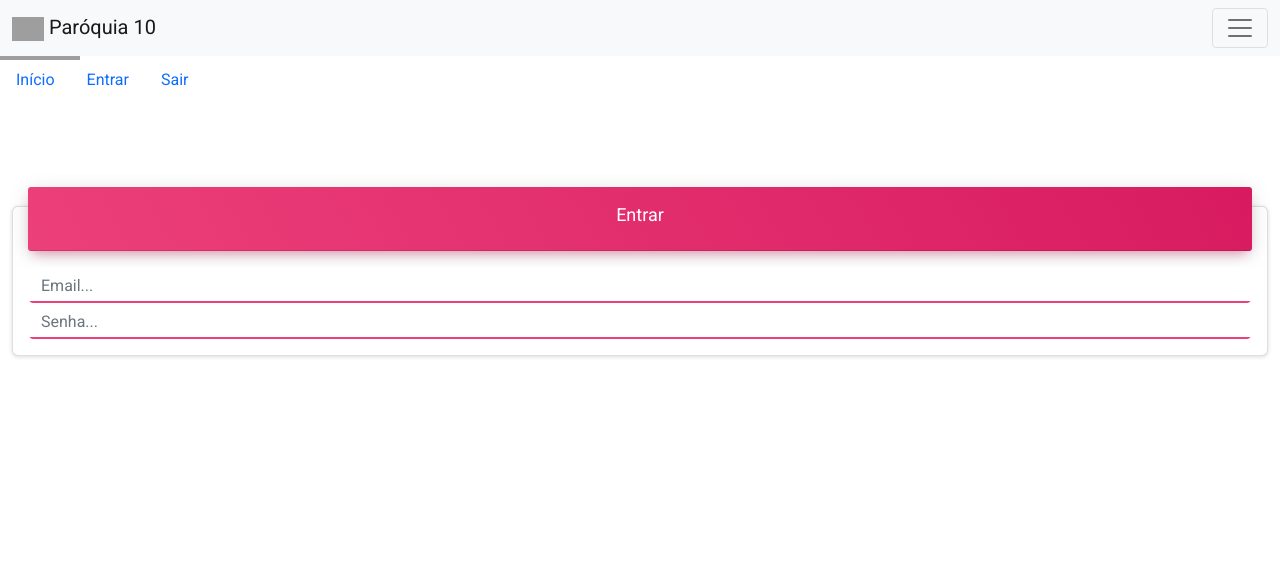
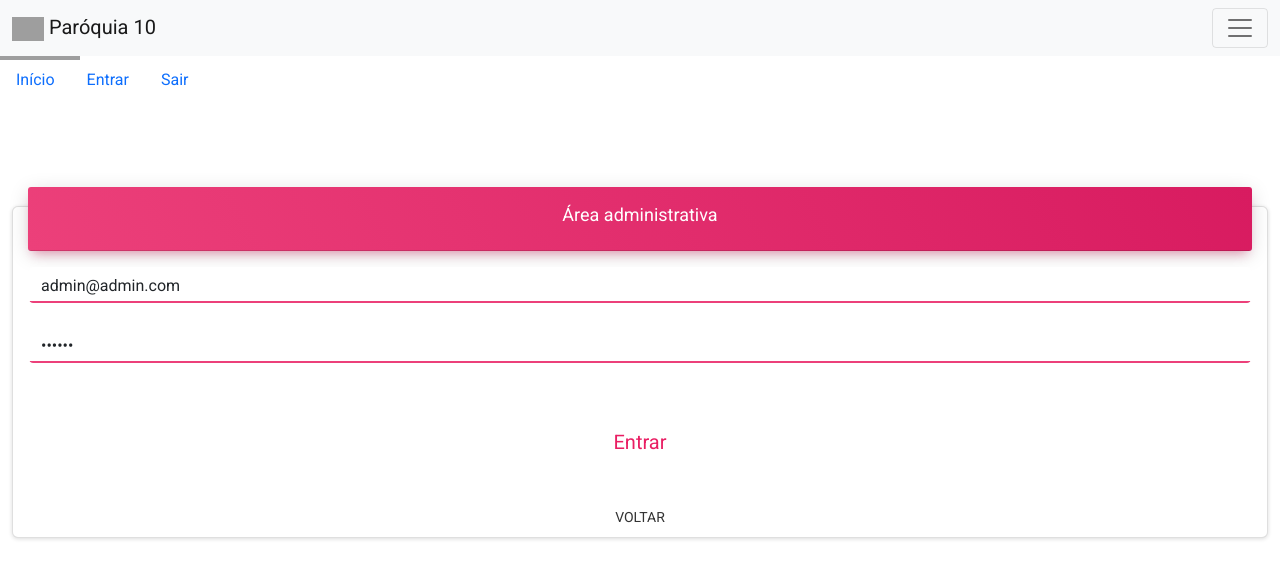
Before and after one commit to evaldorcardoso/Paroquia_10, a Vue app in the folder app/: page /login in a window 1280 px wide. Shown: the top 578 px of the page. Built offline with nearby package versions, Linux system fonts and the light colour scheme; grey boxes are pictures that could not be loaded.

Commit message:
Adicionado funcao de login e logoff com vuex

```diff
--- a/app/package.json
+++ b/app/package.json
@@ -13,7 +13,8 @@
     "bootstrap": "^5.1.3",
     "core-js": "^3.6.5",
     "vue": "^3.0.0",
-    "vue-router": "4"
+    "vue-router": "4",
+    "vuex": "^4.0.2"
   },
   "devDependencies": {
     "@vue/cli-plugin-babel": "~4.5.0",
--- a/app/src/components/Login.vue
+++ b/app/src/components/Login.vue
@@ -1,23 +1,45 @@
 <template>
   <div class="container-fluid">
-    <form action="" class="form">
+    <div v-if="errorMessage" class="alert alert-danger text-center">
+      <span>{{ errorMessage }}</span>
+    </div>
+    <form @submit.prevent="efetuarLogin" class="form">
       <div class="card card-login card hidden">
         <div class="card-header card-header-rose text-center">
-          <h4 class="card-title">
-            Entrar
-          </h4>
+          <h4 class="card-title">Área administrativa</h4>
         </div>
         <div class="card-body">
           <span class="bmd-form-group">
             <div class="input-group">
-              <input id="entrar_email" type="email" email="true" class="form-control" placeholder="Email...">
+              <input
+                id="entrar_email"
+                type="email"
+                email="true"
+                class="form-control"
+                placeholder="Email..."
+                v-model="user.email"
+              />
             </div>
           </span>
           <span class="bmd-form-group">
-            <div class="input-group">
-              <input id="entrar_senha" type="password" class="form-control" placeholder="Senha...">
+            <div class="input-group mt-4">
+              <input
+                id="entrar_senha"
+                type="password"
+                class="form-control"
+                placeholder="Senha..."
+                v-model="user.password"
+              />
             </div>
           </span>
+        </div>
+        <div class="card-footer text-center">
+          <div class="d-grid gap-2 col-6 mx-auto">
+            <button id="but_entrar" class="card-footer text-center">
+              <a class="btn btn-rose btn-link btn-lg">Entrar</a>
+            </button>
+            <a onclick="muda_tela('principal');">VOLTAR</a>
+          </div>
         </div>
       </div>
     </form>
@@ -25,23 +47,78 @@
 </template>
 
 <script>
+// import http from '@/http'
+
 export default {
-  name: 'Login'
+  name: 'Login',
+  data() {
+    return {
+      user: { email: 'admin@admin.com', password: '123456'},
+      errorMessage: ''
+    }
+  },
+  methods: {
+    efetuarLogin(){
+      this.$store
+        .dispatch('doLogin', this.user)
+        .then(() => {
+          this.$router.push({ name: 'Home' })
+          this.errorMessage = ''
+        })
+        .catch(error => {
+          // console.log(error.response);
+          this.errorMessage = error.response.data.message ? error.response.data.message : 'Erro ao entrar, tente novamente';
+        });
+    }
+  }
 }
 </script>
 
-<style>
-  .card-header:first-child{
+<style scoped>
+.card-header:first-child {
   border-radius: 3px;
   margin-top: -20px;
   padding: 15px;
 }
-  .form-control{
+.form-control {
   border: 0;
   height: 36px;
 }
 .form-control,
 .is-focused .form-control {
-  background-image: linear-gradient(to top, #ec407a 2px, rgba(156, 39, 176, 0) 2px), linear-gradient(to top, #d2d2d2 1px, rgba(210, 210, 210, 0) 1px);
+  background-image: linear-gradient(
+      to top,
+      #ec407a 2px,
+      rgba(156, 39, 176, 0) 2px
+    ),
+    linear-gradient(to top, #d2d2d2 1px, rgba(210, 210, 210, 0) 1px);
+}
+#but_entrar {
+  background-color: transparent;
+}
+.btn-rose {
+  background-color: transparent;
+  color: #e91e63;
+  box-shadow: none;
+  text-decoration: none;
+  border: 0;
+  padding: 2px;
+  margin-top: 30px;
+  margin-bottom: 30px;
+}
+.card-footer {
+  border: 0;
+  background-color: transparent;
+}
+.alert{
+  border: 0;
+  border-radius: 3px;
+  position: relative;
+  padding: 20px 15px;
+  line-height: 20px;
+}
+.alert.alert-danger{
+  background-color: #f55145;
+  color: #ffffff;
 }
 </style>
--- /dev/null
+++ b/app/src/components/MenuLogged.vue
@@ -0,0 +1,30 @@
+<template>
+    <ul id="nav" class="navbar-nav justify-content-end flex-grow-1 pe-3 text-center">
+        <router-link class="nav-item" active-class="active" to="/">Início</router-link>
+        <a class="nav-item" @click.prevent="doLogout">Sair</a>
+        <router-link class="nav-item" active-class="active" to="/about">Sobre</router-link>
+    </ul>
+</template>
+<script>
+import { logoutMixin } from '@/mixins'
+
+export default {
+    mixins: [logoutMixin]
+}
+</script>
+<style scoped>
+.nav-item.active{
+    color:  #ec407a;
+    font-style: bold;
+    border-bottom: 1px solid;
+    border-color:  #ec407a;
+}
+.nav-item{
+    height: 60px;
+    border-bottom: 1px solid;
+    border-color: gray;
+    padding: 25px;
+    text-decoration: none;
+    color: gray;
+}
+</style>
--- /dev/null
+++ b/app/src/components/MenuLogoff.vue
@@ -0,0 +1,23 @@
+<template>
+    <ul id="nav" class="navbar-nav justify-content-end flex-grow-1 pe-3 text-center">
+        <router-link class="nav-item" active-class="active" to="/">Início</router-link>
+        <router-link class="nav-item" active-class="active" to="/login">Entrar</router-link>
+        <router-link class="nav-item" active-class="active" to="/about">Sobre</router-link>
+    </ul>
+</template>
+<style scoped>
+.nav-item.active{
+    color:  #ec407a;
+    font-style: bold;
+    border-bottom: 1px solid;
+    border-color:  #ec407a;
+}
+.nav-item{
+    height: 60px;
+    border-bottom: 1px solid;
+    border-color: gray;
+    padding: 25px;
+    text-decoration: none;
+    color: gray;
+}
+</style>
--- a/app/src/components/NavigationBar.vue
+++ b/app/src/components/NavigationBar.vue
@@ -17,19 +17,27 @@
             <button type="button" class="btn-close text-reset" data-bs-dismiss="offcanvas" aria-label="Close"></button>
             </div>
             <div class="offcanvas-body">
-                <ul id="nav" class="navbar-nav justify-content-end flex-grow-1 pe-3 text-center">
-                    <router-link class="nav-item" active-class="active" to="/">Início</router-link>
-                    <router-link class="nav-item" active-class="active" to="/login">Entrar</router-link>
-                    <router-link class="nav-item" active-class="active" to="/about">Sobre</router-link>
-                </ul>
+                <MenuLogged v-if="userIsLogged"/>
+                <MenuLogoff v-else/>
             </div>
         </div>
         </div>
     </nav>
 </template>
 <script>
+import MenuLogged from './MenuLogged.vue'
+import MenuLogoff from './MenuLogoff.vue'
+import { mapGetters } from 'vuex'
+
 export default {
     name: 'NavigationBar',
+    components: {
+        MenuLogged,
+        MenuLogoff
+    },
+    computed: {
+        ...mapGetters(['userIsLogged'])
+    },
     watch: {
         '$route'(){
             if(document.querySelector('#offcanvasNavbar').classList.contains('show')){
@@ -39,20 +47,3 @@ export default {
     }
 }
 </script>
-<style scoped>
-.nav-item.active{
-    color:  #ec407a;
-    font-style: bold;
-    border-bottom: 1px solid;
-    border-color:  #ec407a;
-}
-.nav-item{
-    height: 60px;
-    border-bottom: 1px solid;
-    border-color: gray;
-    padding: 25px;
-    text-decoration: none;
-    color: gray;
-}
-
-</style>
--- a/app/src/main.js
+++ b/app/src/main.js
@@ -2,10 +2,12 @@ import { createApp } from 'vue'
 import App from './App.vue'
 import "bootstrap/dist/css/bootstrap.min.css"
 import "bootstrap"
+import store from './store'
 import http from '@/http'
 import router from '@/router'
 
 const paroquiaApp = createApp(App)
 paroquiaApp.config.globalProperties.$http = http
-paroquiaApp.use(router)
+paroquiaApp.config.globalProperties.$store = store
+paroquiaApp.use(router, store)
 paroquiaApp.mount('#app')
--- /dev/null
+++ b/app/src/mixins.js
@@ -0,0 +1,11 @@
+export const logoutMixin = {
+    methods: {
+        doLogout () {
+            this.$store.commit('USER_LOGOUT')
+            this.$router.push({ name: 'Home' })
+            if(document.querySelector('#offcanvasNavbar').classList.contains('show')){
+                document.querySelector('.navbar-toggler').click();
+            }
+        }
+    }
+}
--- a/app/src/router/index.js
+++ b/app/src/router/index.js
@@ -2,13 +2,14 @@ import { createRouter, createWebHistory } from 'vue-router'
 import Home from '@/components/Home'
 import Login from '@/components/Login'
 import About from '@/components/About'
+import store from '@/store'
 
 //Vue.use(VueRouter)
 
 const routes = [
-    { path: '/', component: Home, name: 'Home' },
-    { path: '/login', component: Login, name: 'Login' },
-    { path: '/about', component: About, name: 'About' }
+    { path: '/', component: Home, name: 'Home', meta: { public: true }},
+    { path: '/login', component: Login, name: 'Login', meta: { public: true } },
+    { path: '/about', component: About, name: 'About', meta: { public: true } }
 ]
 
 const router = createRouter({
@@ -16,4 +17,11 @@ const router = createRouter({
     routes
 })
 
+router.beforeEach((routeTo, routeFrom, next) => {
+    if(!routeTo.meta.public && !store.state.token){
+        return next({ path: '/login' })
+    }
+    next()
+})
+
 export default router
--- /dev/null
+++ b/app/src/store.js
@@ -0,0 +1,48 @@
+import { createStore } from 'vuex'
+import http from '@/http'
+
+const state = {
+    token: null,
+    user: {}
+}
+
+const mutations = {
+    DEFINE_USER_LOGGED (state, { token, user }) {
+        state.token = token
+        state.user = user
+    },
+    USER_LOGOUT (state) {
+        state.token = null
+        state.user = {}
+    }
+}
+
+const actions = {
+    doLogin ({ commit }, user) {
+        return new Promise((resolve, reject) => {
+            http.post('/api/login', user)
+            .then(response => {
+                commit('DEFINE_USER_LOGGED', {
+                    token: response.data.token,
+                    user: user
+                })
+                resolve(response.data)
+            })
+            .catch(error => {
+                console.log(error.response);
+                reject(error)
+            });
+        })
+    }
+}
+
+const getters = {
+    userIsLogged: state => Boolean(state.token)
+}
+
+export default new createStore({
+    state,
+    actions,
+    mutations,
+    getters
+})
```
Also changed, not shown: 2 other files (tests, documents, lock files or other folders). Lines whose indentation alone changed are shown as unchanged.
